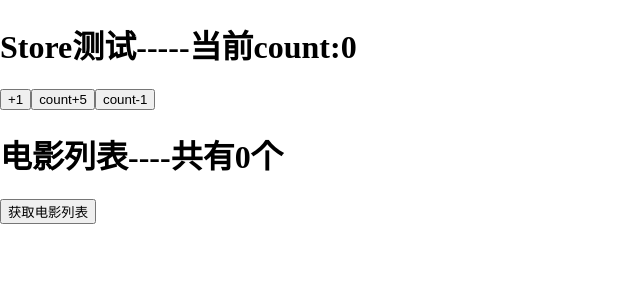
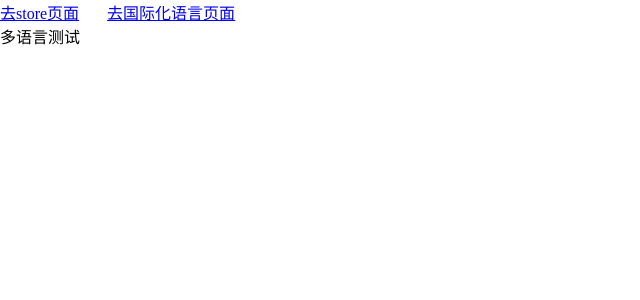
Before and after one commit to smalllhui/webpack-react-init-template, a React (Create React App) app: page /i18n in a window 1280 px wide. Shown: the top 300 px of the page, without its empty margins (0-640 px from the left). Built offline with nearby package versions, Linux system fonts and the light colour scheme.

Commit message:
feat: 整合路由到项目中

```diff
--- a/src/App.tsx
+++ b/src/App.tsx
@@ -1,10 +1,24 @@
-import React from 'react'
+import React, { Fragment } from 'react'
+import { Link, Route, Routes } from 'react-router-dom'
 import StoreTest from '@/pages/StoreTest'
+import I18nTest from '@/pages/I18nTest'
 /**
  * @Description:App页面
  */
 const App: React.FC = () => {
-  return <StoreTest />
+  return (
+    <Fragment>
+      <div>
+        <Link to="/store">去store页面</Link>
+        &nbsp; &nbsp; &nbsp; &nbsp;
+        <Link to="/i18n">去国际化语言页面</Link>
+      </div>
+      <Routes>
+        <Route path="/store" element={<StoreTest />}></Route>
+        <Route path="/i18n" element={<I18nTest />}></Route>
+      </Routes>
+    </Fragment>
+  )
 }
 
 export default App
--- a/src/index.tsx
+++ b/src/index.tsx
@@ -1,6 +1,7 @@
 import React from 'react'
 import ReactDOM from 'react-dom/client'
-
+// 路由
+import { BrowserRouter } from 'react-router-dom'
 // store
 import { Provider } from 'react-redux'
 import store, { persistor } from '@/store'
@@ -12,13 +13,18 @@ import './reset.css'
 // 入口页面
 import App from '@/App'
 
+// 项目资源名 需要在package.json文件中添加 "homepage": "/"
+const basename = '/'
+
 const root = ReactDOM.createRoot(document.getElementById('root') as HTMLElement)
 root.render(
   <React.StrictMode>
-    <Provider store={store}>
-      <PersistGate loading={null} persistor={persistor}>
-        <App />
-      </PersistGate>
-    </Provider>
+    <BrowserRouter basename={basename}>
+      <Provider store={store}>
+        <PersistGate loading={null} persistor={persistor}>
+          <App />
+        </PersistGate>
+      </Provider>
+    </BrowserRouter>
   </React.StrictMode>,
 )
--- /dev/null
+++ b/src/pages/I18nTest/index.tsx
@@ -0,0 +1,10 @@
+import React from 'react'
+
+/**
+ * @Description:多语言测试页面
+ */
+const I18nTest: React.FC = () => {
+  return <div>多语言测试</div>
+}
+
+export default I18nTest
--- a/src/reset.css
+++ b/src/reset.css
@@ -2,7 +2,7 @@
 html,
 body,
 #root {
+  width: 100%;
   height: 100%;
-  width: 100%;
   margin: 0;
 }
```
